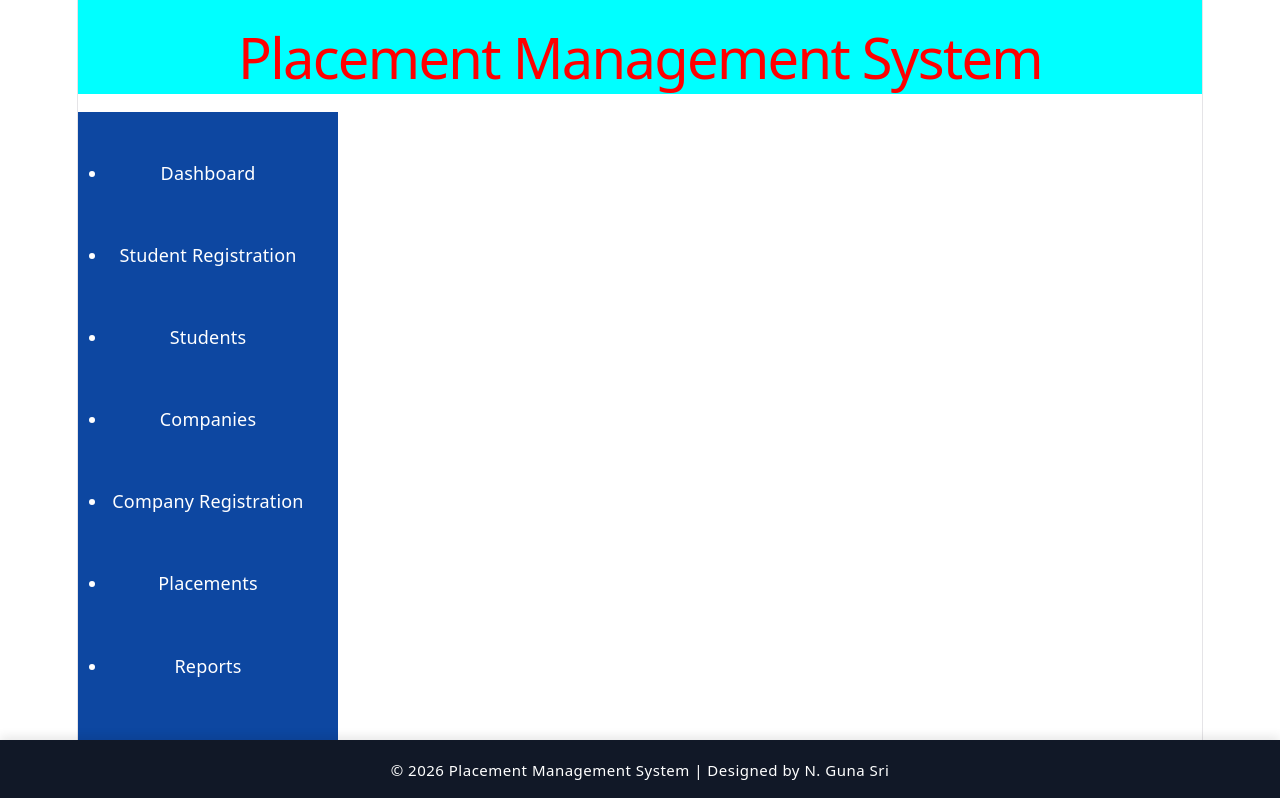
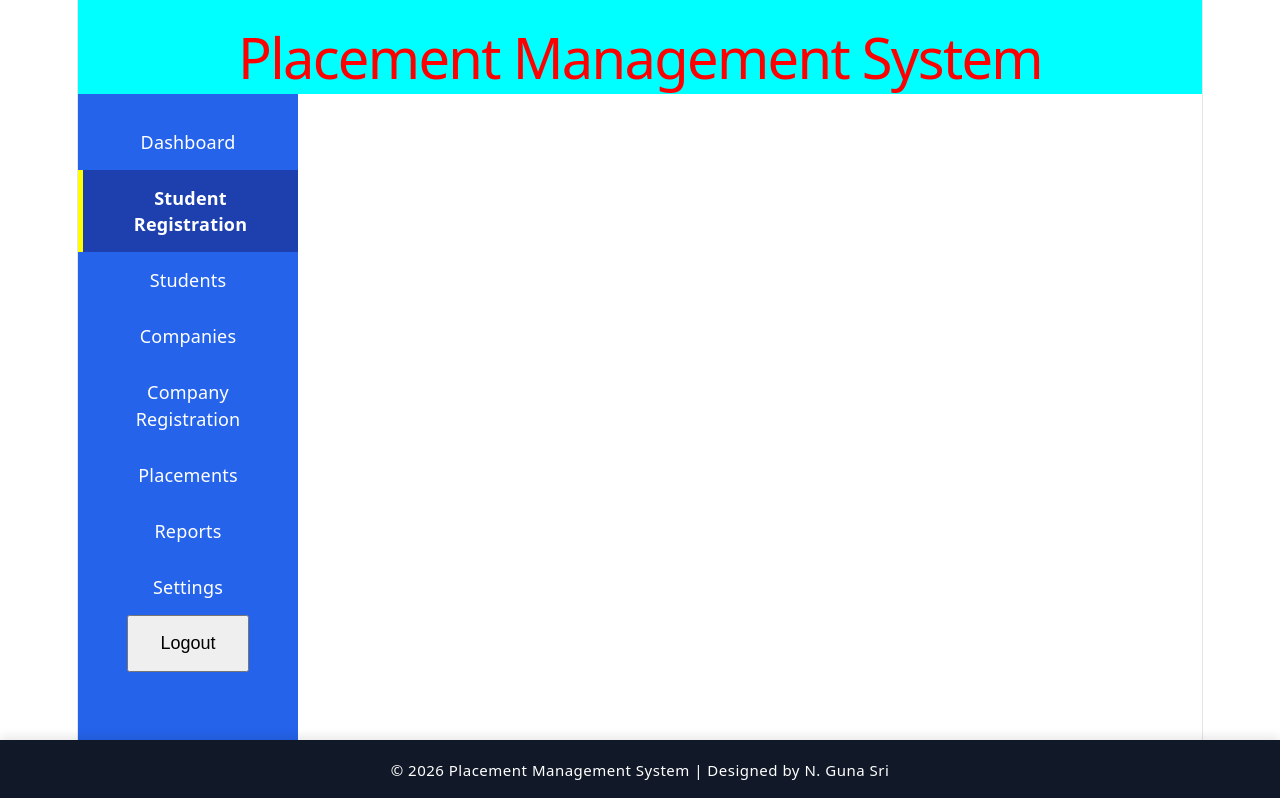
Before and after one commit to priyanatani34073407-spec/placement-management-system, a React (Vite) app: page /register in a window 1280 px wide. Shown: the top 798 px of the page. Built offline with nearby package versions, Linux system fonts and the light colour scheme.

Commit message:
Refactor Sidebar styles for improved design

```diff
--- a/src/components/Sidebar/Sidebar.css
+++ b/src/components/Sidebar/Sidebar.css
@@ -1,36 +1,31 @@
-.sidebar{
-    width:220px;
-    min-height:100vh;
-    background:#0d47a1;
-    color:white;
-    padding:20px;
+.sidebar {
+    width: 220px;
+    min-height: 100vh;
+    background-color: #2563eb;
+    list-style: none;
+    margin: 0;
+    padding: 20px 0;
 }
 
-.sidebar-title{
-    text-align:center;
-    margin-bottom:30px;
+.sidebar a {
+    text-decoration: none;
+    color: white;
+    display: block;
 }
 
-.sidebar ul{
-    list-style:none;
-    padding:0;
+.sidebar li {
+    padding: 15px 25px;
+    font-size: 18px;
+    transition: 0.3s;
 }
 
-.sidebar li{
-    margin:18px 0;
+.sidebar li:hover {
+    background-color: #1d4ed8;
 }
 
-.sidebar a{
-    color:white;
-    text-decoration:none;
-    font-size:18px;
-    display:block;
-    padding:10px;
-    border-radius:8px;
-    transition:.3s;
+/* Active Link */
+.sidebar a.active li {
+    background-color: #1e40af;
+    border-left: 5px solid yellow;
+    font-weight: bold;
 }
-
-.sidebar a:hover{
-    background:white;
-    color:#0d47a1;
-}
```
